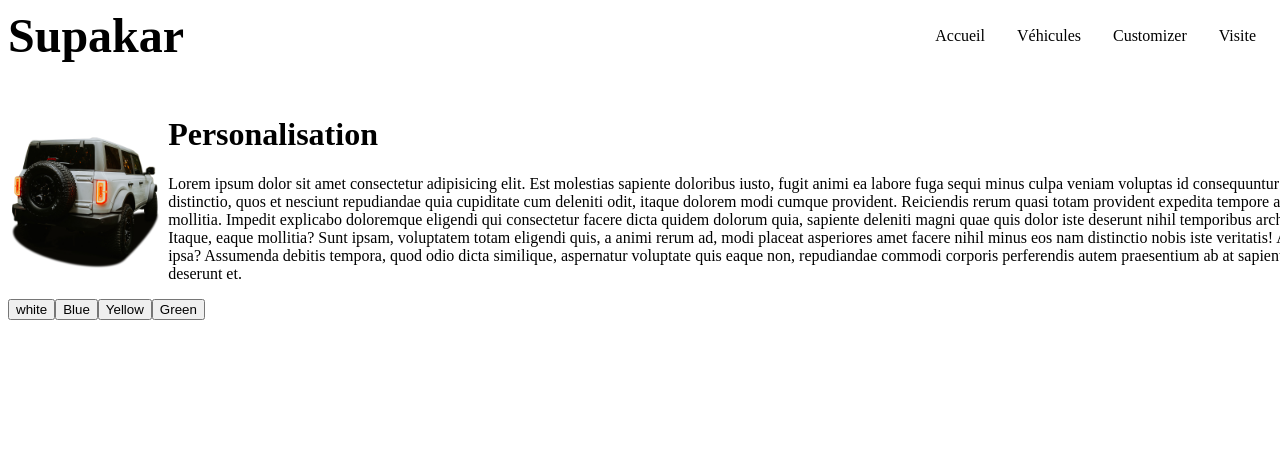
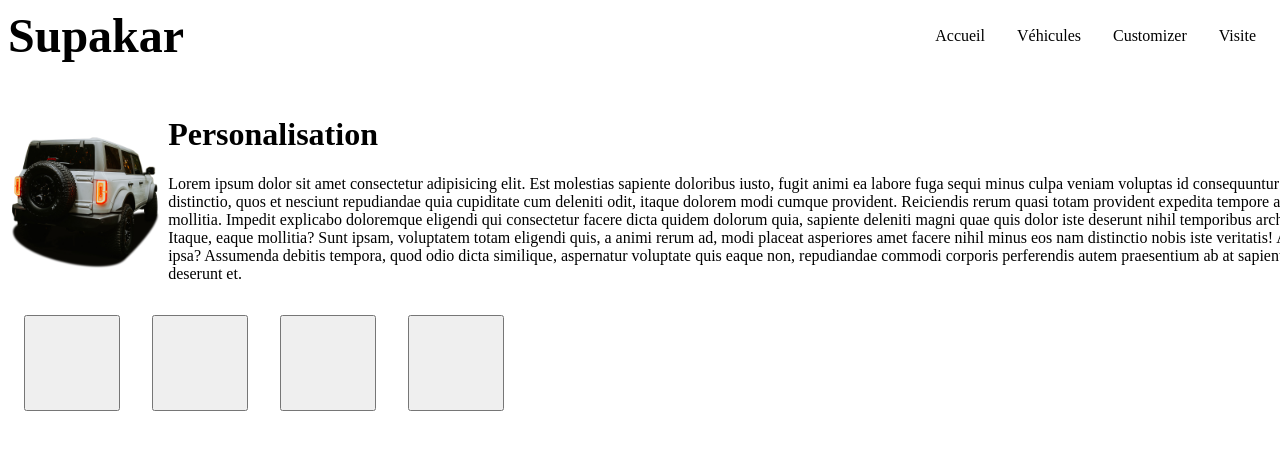
Before and after one commit to Yankhoba92/Supakar, a React (Vite) app: page / in a window 1280 px wide. Shown: the top 450 px of the page. Built offline with nearby package versions, Linux system fonts and the light colour scheme.

Commit message:
💄 🚧 suppression des labels

```diff
--- a/src/assets/components/Button.jsx
+++ b/src/assets/components/Button.jsx
@@ -1,9 +1,8 @@
 import React from "react";
 
-const Button = ({ label, image, onClick }) => {
+const Button = ({  image, onClick }) => {
   return (
     <button onClick={onClick}>
-      {label}
     </button>
   );
 };
--- a/src/assets/components/Personalisation.jsx
+++ b/src/assets/components/Personalisation.jsx
@@ -31,10 +31,10 @@ function Personalisation() {
             </p>
           </div>
         </div>
-        <Button label="white" image={ogImg} onClick={() => handleButtonClick(ogImg)} />
-        <Button label="Blue" image={BlueImg} onClick={() => handleButtonClick(BlueImg)} />
-        <Button label="Yellow" image={YellowImg} onClick={() => handleButtonClick(YellowImg)} />
-        <Button label="Green" image={GreenImg} onClick={() => handleButtonClick(GreenImg)} />
+        <Button className="white"  image={ogImg} onClick={() => handleButtonClick(ogImg)} />
+        <Button className="Blue"  image={BlueImg} onClick={() => handleButtonClick(BlueImg)} />
+        <Button className="Yellow"  image={YellowImg} onClick={() => handleButtonClick(YellowImg)} />
+        <Button className="Green"  image={GreenImg} onClick={() => handleButtonClick(GreenImg)} />
       </div>
     </>
   );
--- a/src/index.css
+++ b/src/index.css
@@ -31,3 +31,8 @@
 .main__content img {
   width: 100%;
 }
+.main button{
+  width:6rem;
+  height: 6rem;
+  margin: 1rem;
+}
```
